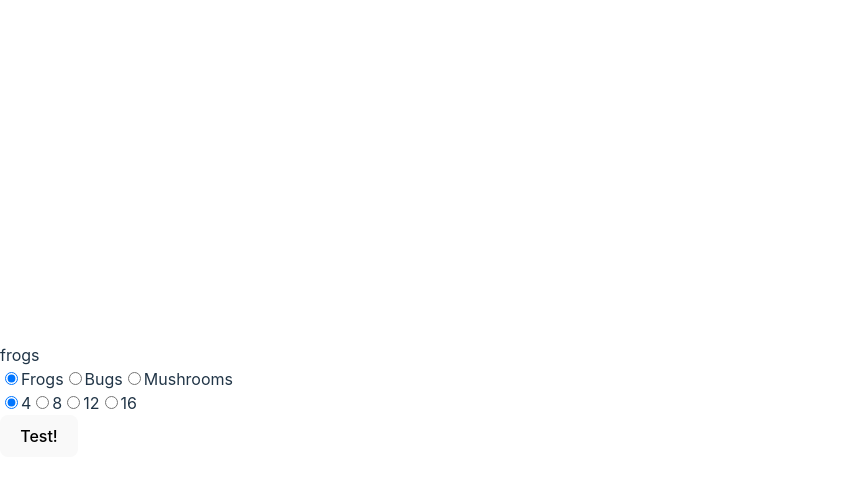
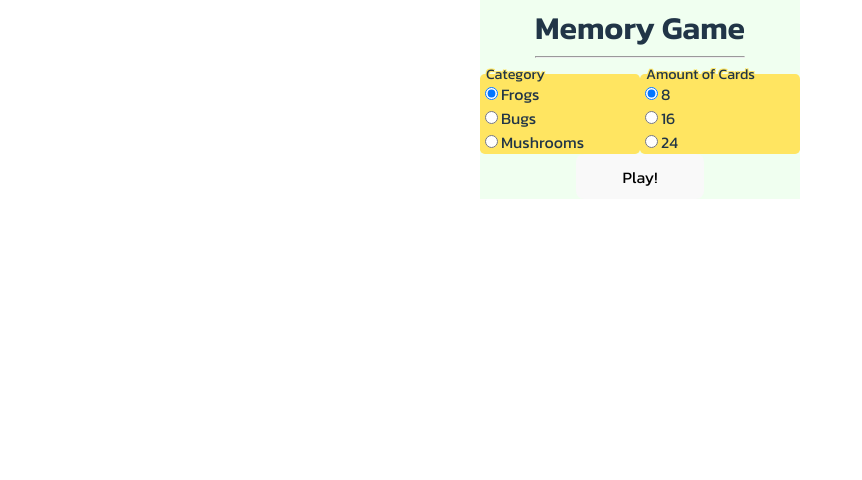
Before and after one commit to ygordimas/react-memory-game, a React (Vite) app: page / in a window 1280 px wide. Shown: the top 480 px of the page, without its empty margins (0-862 px from the left). Built offline with nearby package versions, Linux system fonts and the light colour scheme.

Commit message:
Header styling, play button

```diff
--- a/package.json
+++ b/package.json
@@ -9,9 +9,11 @@
     "preview": "vite preview"
   },
   "dependencies": {
+    "@types/react-modal": "^3.13.1",
     "@types/uuid": "^9.0.0",
     "react": "^18.2.0",
     "react-dom": "^18.2.0",
+    "react-modal": "^3.16.1",
     "uuid": "^9.0.0"
   },
   "devDependencies": {
--- a/src/App.tsx
+++ b/src/App.tsx
@@ -4,15 +4,15 @@ import { useContext } from "react";
 import BoardContext from "./assets/BoardContext";
 import { Header } from "./components/Header";
 import { CardsContainer } from "./components/CardsContainer";
+import GameOver from "./components/GameOver";
 
 function App() {
-  const board = useContext(BoardContext);
-  console.log(board?.size, board?.category);
+  const { matchingCards, size } = useContext(BoardContext);
   return (
     <div className="App">
-      <span>{board?.category}</span>
       <Header />
       <CardsContainer />
+      <GameOver isOpen={matchingCards.length === size} />
     </div>
   );
 }
--- a/src/assets/BoardContext.tsx
+++ b/src/assets/BoardContext.tsx
@@ -1,4 +1,4 @@
-import { createContext, useState } from "react";
+import { createContext, useEffect, useState } from "react";
 import { categories } from "./categories";
 import { v4 as uuidv4 } from "uuid";
 
@@ -18,6 +18,8 @@ type BoardContextType = {
   setFlippedCards: React.Dispatch<React.SetStateAction<CardType[]>>;
   matchingCards: string[];
   setMatchingCards: React.Dispatch<React.SetStateAction<string[]>>;
+  numberOfAttempts: number;
+  setNumberOfAttempts: React.Dispatch<React.SetStateAction<number>>;
 };
 
 type BoardContextProviderProps = {
@@ -32,7 +34,8 @@ export function BoardContextProvider({ children }: BoardContextProviderProps) {
   const [cards, setCards] = useState<CardType[]>([]);
   const [flippedCards, setFlippedCards] = useState<CardType[]>([]);
   const [matchingCards, setMatchingCards] = useState<string[]>([]);
-  console.log(flippedCards);
+  const [numberOfAttempts, setNumberOfAttempts] = useState(0);
+
   const sortedArrayOfIndexes = (amountOfCards: number) => {
     const arr = [];
     for (let i = 0; i < 16; i++) {
@@ -76,6 +79,8 @@ export function BoardContextProvider({ children }: BoardContextProviderProps) {
         setFlippedCards,
         matchingCards,
         setMatchingCards,
+        numberOfAttempts,
+        setNumberOfAttempts,
       }}
     >
       {children}
--- a/src/components/Card/index.tsx
+++ b/src/components/Card/index.tsx
@@ -14,12 +14,16 @@ export function Card({ url, id }: CardType) {
     matchingCards,
     setMatchingCards,
     cards,
+    setNumberOfAttempts,
   } = useContext(BoardContext);
   const [isFlipped, setIsFlipped] = useState(false);
 
   function handleFlip(url: string, id: string) {
     let flipped: CardType[] = [...flippedCards, { url, id }];
     setFlippedCards([...flipped]);
+    if (!matchingCards.some((cardURL) => cardURL == url)) {
+      setNumberOfAttempts((attempts) => attempts + 1);
+    }
     if (flipped.length == 2 && flipped[0].url == flipped[1].url) {
       console.log("match");
 
--- a/src/components/CardsContainer/index.tsx
+++ b/src/components/CardsContainer/index.tsx
@@ -6,7 +6,8 @@ import { categories } from "../../assets/categories";
 import ContainerStyles from "./CardsContainer.module.css";
 
 export function CardsContainer() {
-  const { size, category, sortedCards, cards } = useContext(BoardContext);
+  const { size, category, sortedCards, cards, numberOfAttempts } =
+    useContext(BoardContext);
 
   return (
     <>
--- /dev/null
+++ b/src/components/GameOver/index.tsx
@@ -0,0 +1,28 @@
+import { useContext } from "react";
+import BoardContext from "../../assets/BoardContext";
+import ReactModal from "react-modal";
+
+type GameOverType = {
+  isOpen: boolean;
+};
+
+export function GameOver({ isOpen }: GameOverType) {
+  const { numberOfAttempts, setNumberOfAttempts, setMatchingCards } =
+    useContext(BoardContext);
+
+  const handleRestart = () => {
+    setNumberOfAttempts(0);
+    setMatchingCards([]);
+  };
+
+  return (
+    <ReactModal isOpen={isOpen} onRequestClose={() => handleRestart()}>
+      <div>
+        GGs! You finished the game after {numberOfAttempts / 2} attempts
+      </div>
+      <button onClick={handleRestart}>Restart</button>
+    </ReactModal>
+  );
+}
+
+export default GameOver;
--- /dev/null
+++ b/src/components/Header/Header.module.css
@@ -0,0 +1,48 @@
+.header {
+  width: 100%;
+  display: flex;
+  flex-direction: column;
+  background-color: honeydew;
+  align-items: center;
+}
+
+.title {
+  padding-top: 1rem;
+  font-size: 2rem;
+  font-weight: 600;
+}
+
+.form {
+  display: grid;
+  grid-template-columns: repeat(2, 1fr);
+  justify-items: center;
+}
+
+.radios {
+  display: flex;
+  flex-direction: column;
+  justify-content: center;
+  width: 10rem;
+  background-color: var(--yellow);
+
+  border-radius: 0.3rem;
+  position: relative;
+  box-sizing: border-box;
+  padding-top: 0.5rem;
+}
+
+.radioHeading {
+  position: absolute;
+  top: 0;
+  left: 6px;
+  transform: translateY(-50%);
+  font-size: 0.9rem;
+  font-weight: 500;
+  text-shadow: -1px -1px 0 var(--yellow), 1px -1px 0 var(--yellow),
+    -1px 1px 0 var(--yellow), 1px 1px 0 var(--yellow);
+}
+
+.formButton {
+  grid-column: 1 / -1;
+  width: 8rem;
+}
--- a/src/components/Header/index.tsx
+++ b/src/components/Header/index.tsx
@@ -1,14 +1,25 @@
 import { useContext } from "react";
 import BoardContext from "../../assets/BoardContext";
-import { categories } from "../../assets/categories";
+import styles from "./Header.module.css";
 
 export function Header() {
-  const board = useContext(BoardContext);
-  const { size, setSize, category, sortedCards, setCategory, cards } =
-    useContext(BoardContext);
+  const {
+    size,
+    setSize,
+    category,
+    sortedCards,
+    setCategory,
+    cards,
+    setMatchingCards,
+  } = useContext(BoardContext);
   return (
-    <form action="submit">
-      <div className="categoryInputs">
+    <header className={styles.header}>
+      <div className={styles.title}>
+        Memory Game<hr></hr>
+      </div>
+      <form action="submit" className={styles.form}>
+        <div className={styles.radios}>
+          <div className={styles.radioHeading}>Category</div>
           <label htmlFor="frogs">
             <input
               type="radio"
@@ -43,7 +54,8 @@ export function Header() {
             Mushrooms
           </label>
         </div>
-      <div className="boardSizeInputs">
+        <div className={styles.radios}>
+          <div className={styles.radioHeading}>Amount of Cards</div>
           <label htmlFor="four">
             <input
               type="radio"
@@ -53,7 +65,7 @@ export function Header() {
               onChange={() => setSize(4)}
               checked={size === 4}
             />
-          4
+            8
           </label>
           <label htmlFor="eight">
             <input
@@ -64,7 +76,7 @@ export function Header() {
               onChange={() => setSize(8)}
               checked={size === 8}
             />
-          8
+            16
           </label>
           <label htmlFor="twelve">
             <input
@@ -75,9 +87,9 @@ export function Header() {
               onChange={() => setSize(12)}
               checked={size === 12}
             />
-          12
+            24
           </label>
-        <label htmlFor="sixteen">
+          {/* <label htmlFor="sixteen">
             <input
               type="radio"
               id="sixteen"
@@ -87,16 +99,19 @@ export function Header() {
               checked={size === 16}
             />
             16
-        </label>
+          </label> */}
         </div>
         <button
+          className={styles.formButton}
           onClick={(e) => {
             e.preventDefault();
             sortedCards(size, category);
+            setMatchingCards([]);
           }}
         >
-        Test!
+          Play!
         </button>
       </form>
+    </header>
   );
 }
--- a/src/index.css
+++ b/src/index.css
@@ -1,5 +1,7 @@
+@import url("https://fonts.googleapis.com/css2?family=Kanit:ital,wght@0,300;0,400;0,600;1,500&display=swap");
+
 :root {
-  font-family: Inter, Avenir, Helvetica, Arial, sans-serif;
+  font-family: "Kanit", sans-serif;
   font-size: 16px;
   line-height: 24px;
   font-weight: 400;
@@ -13,6 +15,15 @@
   -webkit-font-smoothing: antialiased;
   -moz-osx-font-smoothing: grayscale;
   -webkit-text-size-adjust: 100%;
+
+  --yellow: #ffe561;
+}
+
+:root,
+html,
+body {
+  width: 100%;
+  height: 100%;
 }
 
 a {
@@ -27,9 +38,7 @@ a:hover {
 body {
   margin: 0;
   display: flex;
-  place-items: center;
-  min-width: 320px;
-  min-height: 100vh;
+  justify-content: center;
 }
 
 h1 {
```
Also changed, not shown: src/components/GameOver/GameOver.module.css (added), 1 other file (tests, documents, lock files or other folders). Lines whose indentation alone changed are shown as unchanged.
